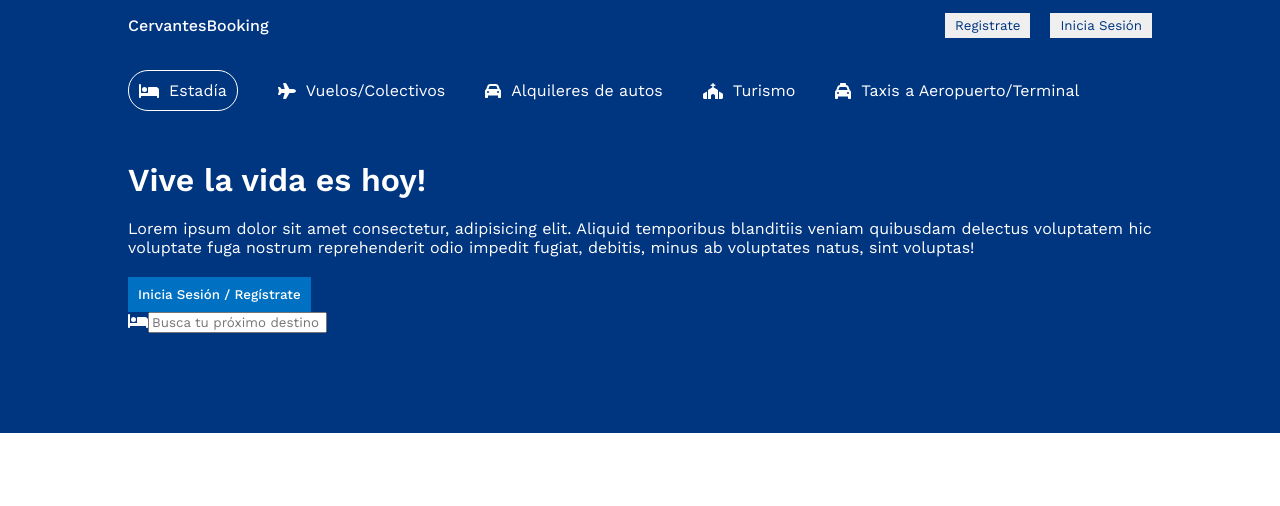
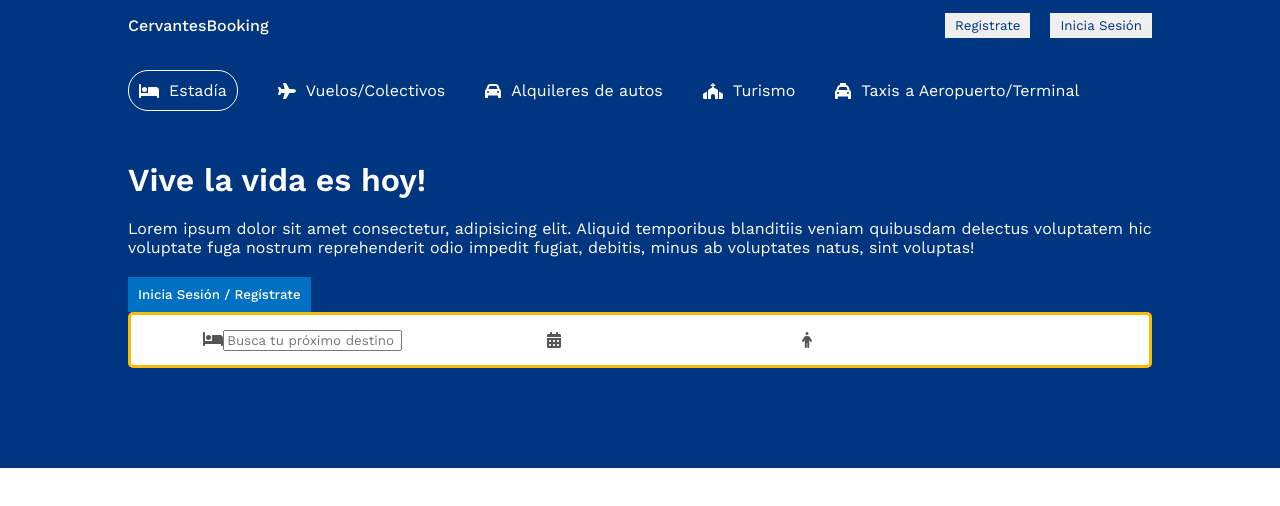
Before and after one commit to beenacoder/booking-app, a React (Vite) app: page / in a window 1280 px wide. Shown: the top 506 px of the page. Built offline with nearby package versions, Linux system fonts and the light colour scheme.

Commit message:
styling search bar

```diff
--- a/src/components/header/Header.jsx
+++ b/src/components/header/Header.jsx
@@ -1,4 +1,4 @@
-import { faBed, faCar, faChurch, faPlane, faTaxi } from "@fortawesome/free-solid-svg-icons";
+import { faBed, faCalendarDays, faCar, faChurch, faPerson, faPlane, faTaxi } from "@fortawesome/free-solid-svg-icons";
 import { FontAwesomeIcon } from "@fortawesome/react-fontawesome";
 import './header.css';
 
@@ -36,7 +36,15 @@ const Header = () => {
                 <div className="header-search">
                     <div className="header-search-item">
                         <FontAwesomeIcon icon={faBed} className="header-icon" />
-                        <input type="text" placeholder="Busca tu próximo destino" className="header-search-input"/>
+                        <input type="text" placeholder="Busca tu próximo destino" className="header-search-input" />
+                    </div>
+                    <div className="header-search-item">
+                        <FontAwesomeIcon icon={faCalendarDays} className="header-icon" />
+                        <span className="header-search-text">Desde hasta</span>
+                    </div>
+                    <div className="header-search-item">
+                        <FontAwesomeIcon icon={faPerson} className="header-icon" />
+                        <span className="header-search-text">2 Adultos, 2 menores 1 habitación</span>
                     </div>
                 </div>
             </div>
--- a/src/components/header/header.css
+++ b/src/components/header/header.css
@@ -42,3 +42,18 @@
     padding: 10px;
     cursor: pointer;
 }
+
+.header-search {
+    height: 30px;
+    background-color: white;
+    border: 3px solid #febb02;
+    display: flex;
+    align-items: center;
+    justify-content: space-around;
+    padding: 10px 0px;
+    border-radius: 5px;
+}
+
+.header-icon {
+    color: #555;
+}
```
